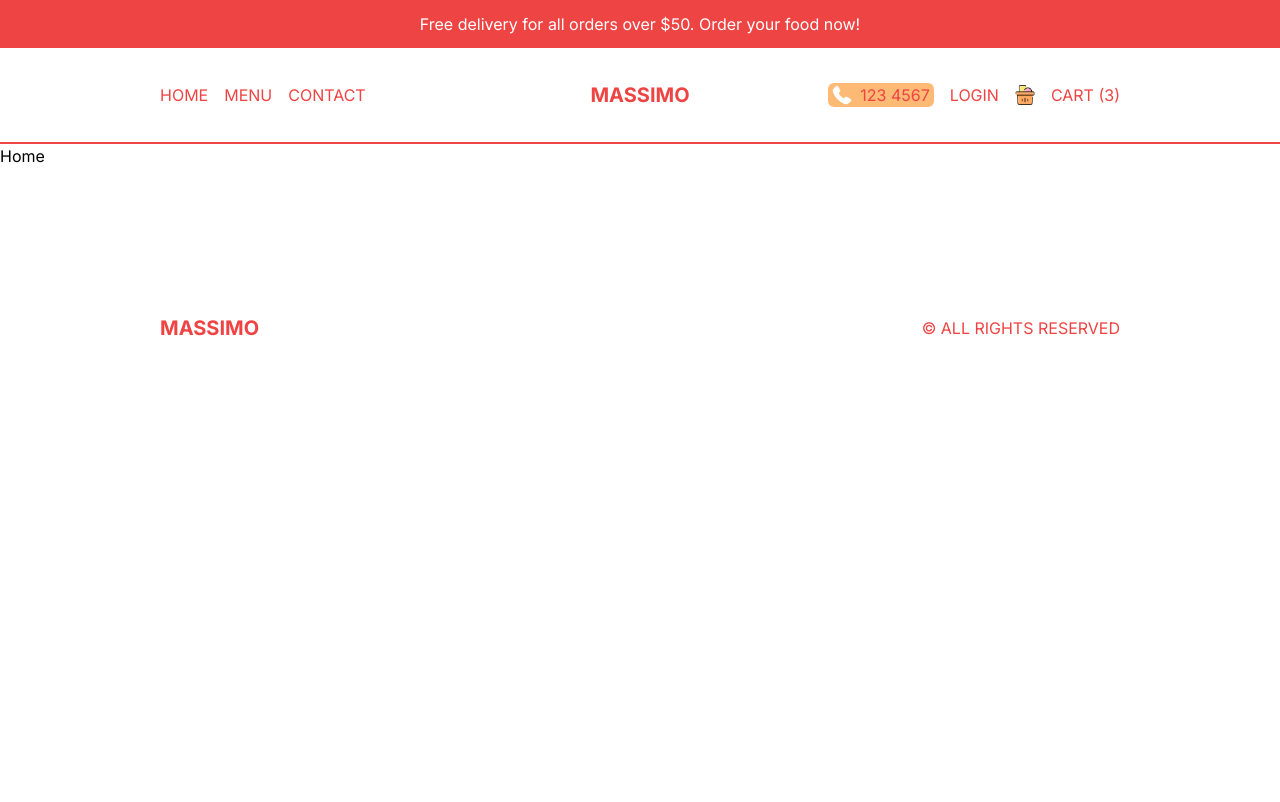
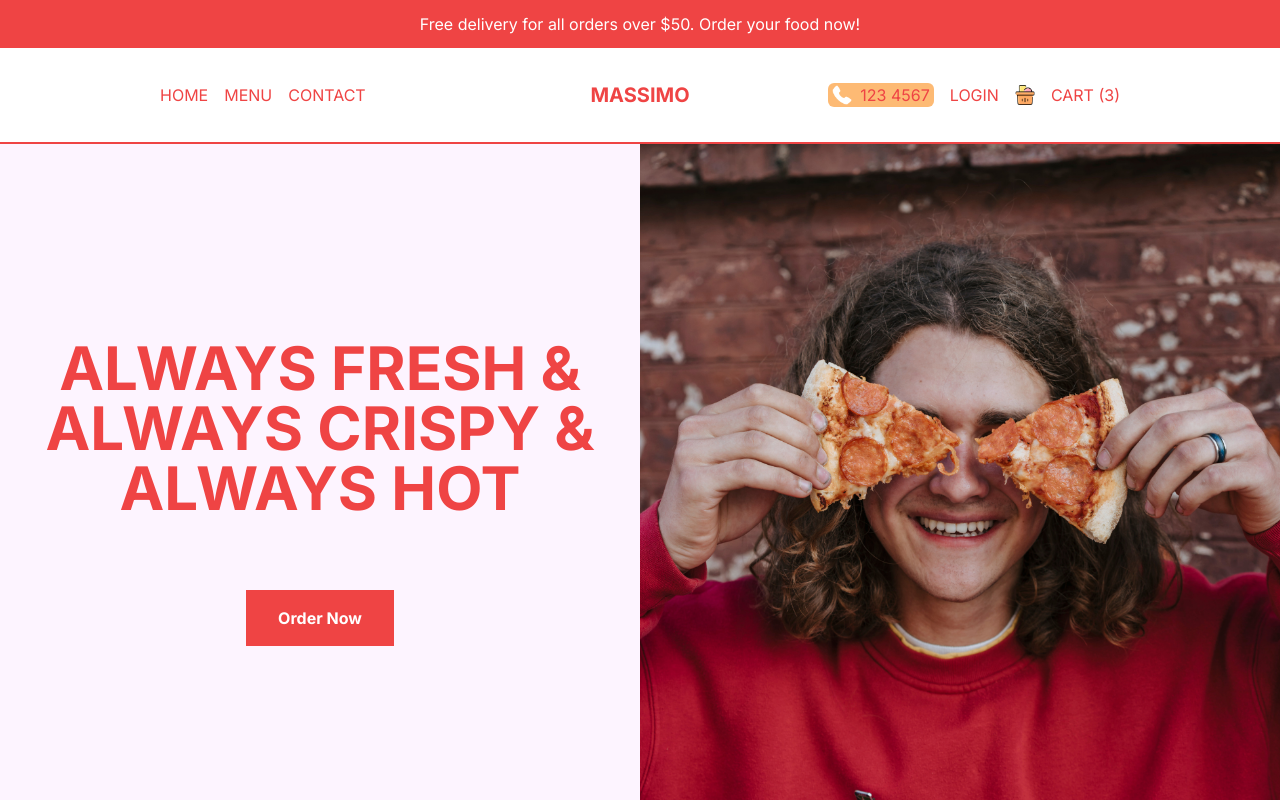
Before and after one commit to jay-rt/restaurant, a Next.js app: page / in a window 1280 px wide. Shown: the top 802 px of the page. Built offline with nearby package versions, Linux system fonts and the light colour scheme.

Commit message:
added slider component

```diff
--- a/src/app/page.tsx
+++ b/src/app/page.tsx
@@ -1,5 +1,11 @@
+import Slider from "@/components/Slider";
+
 const Home = () => {
-  return <main>Home</main>;
+  return (
+    <main>
+      <Slider />
+    </main>
+  );
 };
 
 export default Home;
--- a/src/components/MobileMenu.tsx
+++ b/src/components/MobileMenu.tsx
@@ -33,7 +33,7 @@ const MobileMenu = () => {
         src={menuOpen ? "/close.png" : "/open.png"}
         alt=""
         width={20}
-        height={20}
+        height={17}
         onClick={handleMenu}
       />
       {menuOpen && (
--- a/src/components/Navbar.tsx
+++ b/src/components/Navbar.tsx
@@ -6,7 +6,7 @@ import Image from "next/image";
 const Navbar = () => {
   const user = false;
   return (
-    <nav className="h-12 md:h-24 text-red-500 p-4 flex-between border-b-2 border-b-red-500 uppercase lg:px-20 xl:px-40">
+    <nav className="h-12 md:h-24 text-red-500 p-4 flex-between border-b-2 border-b-red-500 uppercase lg:px-16 xl:px-40">
       {/** LEFT LINKS */}
       <div className="hidden flex-1 md:flex items-center gap-4">
         <Link href="/">HOME</Link>
--- /dev/null
+++ b/src/components/Slider.tsx
@@ -0,0 +1,66 @@
+"use client";
+import Image from "next/image";
+import { useEffect, useState } from "react";
+
+type SliderData = {
+  id: number;
+  title: string;
+  image: string;
+};
+
+const data: SliderData[] = [
+  {
+    id: 1,
+    title: "always fresh & always crispy & always hot",
+    image: "/slide1.png",
+  },
+  {
+    id: 2,
+    title: "we deliver your order wherever you are in NY",
+    image: "/slide2.png",
+  },
+  {
+    id: 3,
+    title: "the best pizza to share with your family",
+    image: "/slide3.jpg",
+  },
+];
+
+const Slider = () => {
+  const [currentSlide, setCurrentSlide] = useState(0);
+
+  // useEffect(() => {
+  //   const interval = setInterval(
+  //     () =>
+  //       setCurrentSlide((prev) => (prev === data.length - 1 ? 0 : prev + 1)),
+  //     2000
+  //   );
+  //   return () => clearInterval(interval);
+  // }, []);
+
+  return (
+    <div className="flex flex-col lg:flex-row h-[calc(100vh-6rem)] md:h-[calc(100vh-9rem)] bg-fuchsia-50">
+      {/** TEXT CONTAINER */}
+      <div className="flex-1 flex-center flex-col gap-8 font-bold">
+        <h1 className="text-red-500 text-center p-4 md:p-10 text-4xl md:text-5xl lg:text-6xl uppercase">
+          {data[currentSlide].title}
+        </h1>
+        <button type="button" className="bg-red-500 text-white py-4 px-8">
+          Order Now
+        </button>
+      </div>
+      {/** IMAGE CONTAINER */}
+      <div className="flex-1 relative">
+        <Image
+          src={data[currentSlide].image}
+          alt=""
+          fill
+          sizes="(max-width: 1023px) 100vw, (min-width: 1024px) 50vw"
+          className="object-cover"
+        />
+      </div>
+    </div>
+  );
+};
+
+export default Slider;
```
